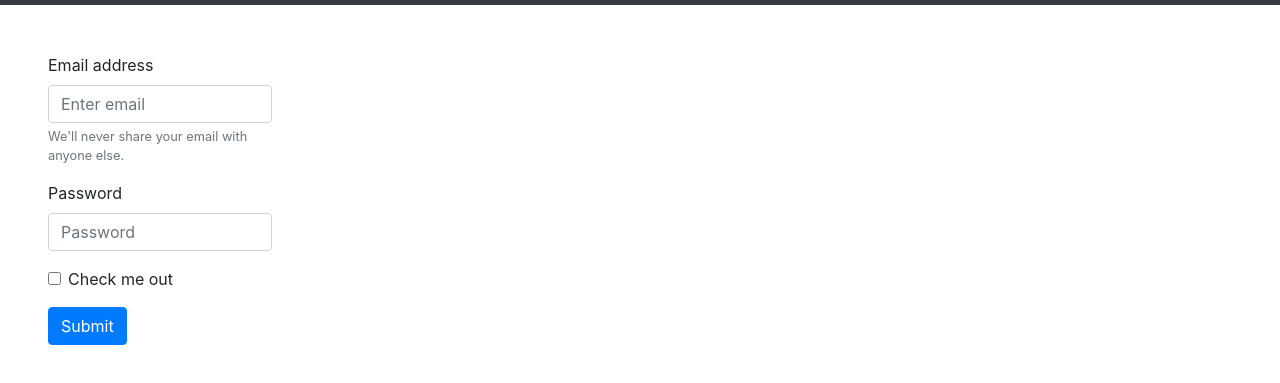
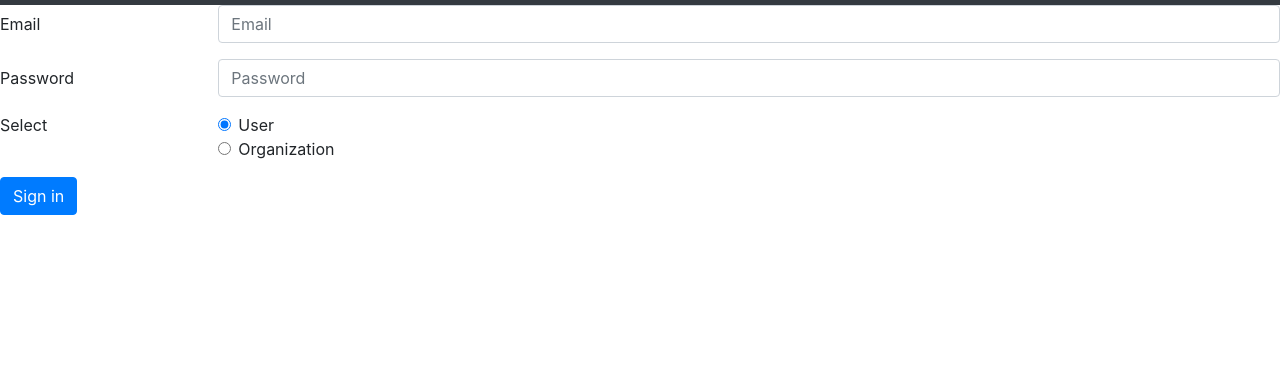
Before and after one commit to mragarg/pawpii, a website: page views/user-login.html in a window 1280 px wide. Shown: the part 141-524 px from the top of the page. Drawn offline with nearby package versions, Linux system fonts and the light colour scheme.

Commit message:
add nav bar, login form

```diff
--- a/views/user-login.html
+++ b/views/user-login.html
@@ -16,7 +16,7 @@
     <script src="https://maxcdn.bootstrapcdn.com/bootstrap/4.3.1/js/bootstrap.min.js"></script>
     <title>User Login</title>
 </head>
-<body class="align-self-center">
+<body>
       <!-- Navigation -->
     <nav class="navbar navbar-expand-sm navbar-dark bg-dark static-top">
         <div class="container">
@@ -40,27 +40,49 @@
                     <a class="nav-link" href="/dogs">Dogs</a>
                 </li>
                 <li class="nav-item">
-                    <a class="nav-link" href="/user">Logout</a>
+                    <a class="nav-link" href="/user/login">Logout</a>
                 </li>
                 </ul>
             </div>
         </div>
     </nav>
-    <form class="p-5 w-25">
-        <div class="form-group">
-          <label for="exampleInputEmail1">Email address</label>
-          <input type="email" class="form-control" id="exampleInputEmail1" aria-describedby="emailHelp" placeholder="Enter email">
-          <small id="emailHelp" class="form-text text-muted">We'll never share your email with anyone else.</small>
+    <form>
+        <div class="form-group row">
+          <label for="inputEmail3" class="col-sm-2 col-form-label">Email</label>
+          <div class="col-sm-10">
+            <input type="email" class="form-control" id="inputEmail3" placeholder="Email">
+          </div>
         </div>
-        <div class="form-group">
-          <label for="exampleInputPassword1">Password</label>
-          <input type="password" class="form-control" id="exampleInputPassword1" placeholder="Password">
+        <div class="form-group row">
+          <label for="inputPassword3" class="col-sm-2 col-form-label">Password</label>
+          <div class="col-sm-10">
+            <input type="password" class="form-control" id="inputPassword3" placeholder="Password">
+          </div>
         </div>
-        <div class="form-group form-check">
-          <input type="checkbox" class="form-check-input" id="exampleCheck1">
-          <label class="form-check-label" for="exampleCheck1">Check me out</label>
+        <fieldset class="form-group">
+          <div class="row">
+            <legend class="col-form-label col-sm-2 pt-0">Select</legend>
+            <div class="col-sm-10">
+              <div class="form-check">
+                <input class="form-check-input" type="radio" name="gridRadios" id="gridRadios1" value="option1" checked>
+                <label class="form-check-label" for="gridRadios1">
+                  User
+                </label>
+              </div>
+              <div class="form-check">
+                <input class="form-check-input" type="radio" name="gridRadios" id="gridRadios2" value="option2">
+                <label class="form-check-label" for="gridRadios2">
+                  Organization
+                </label>
+              </div>
+            </div>
+          </div>
+        </fieldset>
+        <div class="form-group row">
+          <div class="col-sm-10">
+            <button type="submit" class="btn btn-primary">Sign in</button>
+          </div>
         </div>
-        <button type="submit" class="btn btn-primary">Submit</button>
       </form>
 </body>
 </html>
```
Also changed, not shown: views/all-dogs.html (+1 -1 lines), views/index.html (+1 -1 lines).
